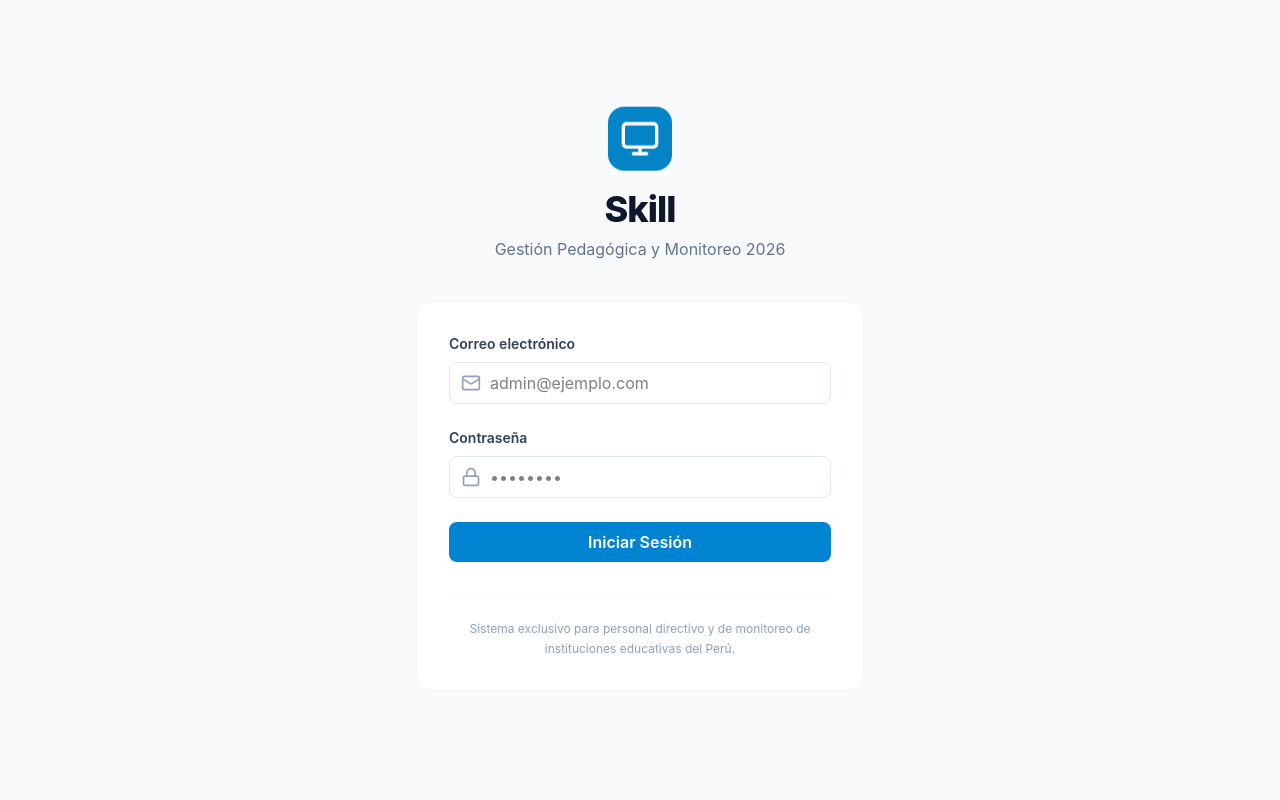
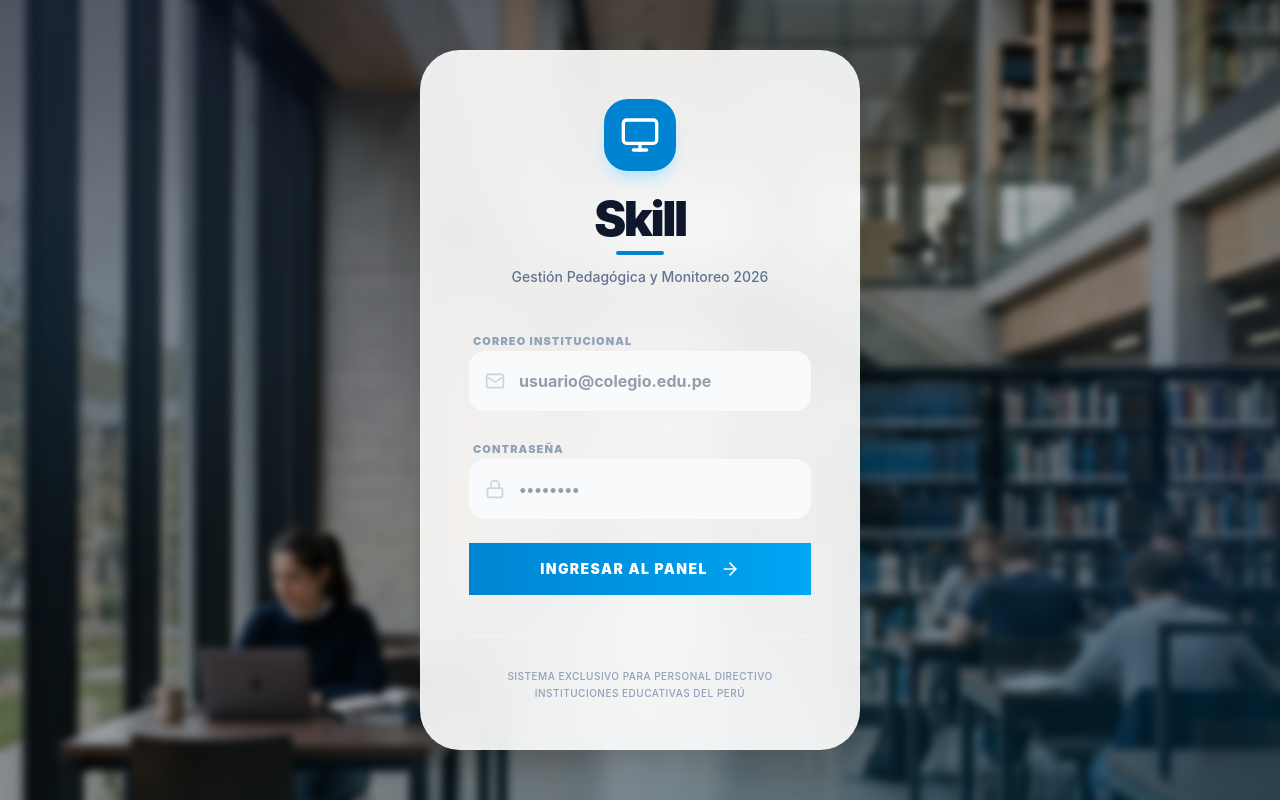
Before and after one commit to YasmaniJob/Skill, a React (Vite) app: page /login in a window 1280 px wide. Built offline with nearby package versions, Linux system fonts and the light colour scheme; no server answers.

Commit message:
UI-UX Pro Max Redesign: Premium login page with glassmorphism and background imagery

```diff
--- a/src/pages/Login.jsx
+++ b/src/pages/Login.jsx
@@ -1,9 +1,10 @@
 import { useState } from 'react';
 import { useNavigate, Navigate } from 'react-router-dom';
 import { useAuth } from '../hooks/useAuth.jsx';
-import { Monitor, Mail, Lock, Loader2, AlertCircle } from 'lucide-react';
+import { Monitor, Mail, Lock, Loader2, AlertCircle, ArrowRight } from 'lucide-react';
 import { toast } from 'react-hot-toast';
 import { showErrorToast, getErrorMessage } from '../lib/errorUtils';
+import { motion, AnimatePresence } from 'framer-motion';
 
 const Login = () => {
   const [email, setEmail] = useState('');
@@ -18,15 +19,15 @@ const Login = () => {
   const handleSubmit = async (e) => {
     e.preventDefault();
     setIsLoading(true);
+    setAuthError(null);
 
     try {
-      setAuthError(null);
       await login(email, password);
       toast.success('¡Bienvenido de nuevo!');
       navigate('/');
     } catch (error) {
       console.error(error);
-      const message = showErrorToast(error, 'Error al iniciar sesión');
+      showErrorToast(error, 'Error al iniciar sesión');
       setAuthError(getErrorMessage(error));
     } finally {
       setIsLoading(false);
@@ -34,82 +35,139 @@ const Login = () => {
   };
 
   return (
-    <div className="min-h-screen bg-slate-50 flex items-center justify-center p-4">
-      <div className="max-w-md w-full">
+    <div className="min-h-screen relative flex items-center justify-center p-4 overflow-hidden font-sans">
+      {/* Background with Image */}
+      <div
+        className="absolute inset-0 z-0 scale-105"
+        style={{
+          backgroundImage: 'url(/login_bg.png)',
+          backgroundSize: 'cover',
+          backgroundPosition: 'center',
+          filter: 'brightness(0.7) blur(4px)'
+        }}
+      />
+
+      {/* Decorative Overlays */}
+      <div className="absolute inset-0 z-10 bg-gradient-to-br from-slate-900/60 via-transparent to-sky-900/40" />
+
+      <motion.div
+        initial={{ opacity: 0, y: 20 }}
+        animate={{ opacity: 1, y: 0 }}
+        transition={{ duration: 0.6 }}
+        className="relative z-20 w-full max-w-[440px]"
+      >
+        {/* Glass Card */}
+        <div className="bg-white/90 backdrop-blur-xl rounded-[2.5rem] shadow-2xl overflow-hidden border border-white/20 p-8 md:p-12">
+
+          {/* Header */}
           <div className="text-center mb-10">
-          <div className="inline-flex p-3 bg-primary-600 rounded-2xl mb-4 animate-bounce">
+            <motion.div
+              initial={{ scale: 0.8 }}
+              animate={{ scale: 1 }}
+              className="inline-flex p-4 bg-sky-600 rounded-3xl mb-6 shadow-lg shadow-sky-200"
+            >
               <Monitor className="w-10 h-10 text-white" />
-          </div>
-          <h1 className="text-4xl font-extrabold text-slate-900 tracking-tight">Skill</h1>
-          <p className="mt-2 text-slate-500">Gestión Pedagógica y Monitoreo 2026</p>
+            </motion.div>
+            <h1 className="text-5xl font-black text-slate-900 tracking-tighter mb-2">
+              Skill
+            </h1>
+            <div className="h-1 w-12 bg-sky-600 mx-auto rounded-full mb-3" />
+            <p className="text-slate-500 font-medium text-sm">
+              Gestión Pedagógica y Monitoreo 2026
+            </p>
           </div>
 
-        <div className="bg-white rounded-2xl p-8 border border-slate-100">
+          {/* Form */}
           <form onSubmit={handleSubmit} className="space-y-6">
-            <div>
-              <label className="block text-sm font-semibold text-slate-700 mb-2">Correo electrónico</label>
-              <div className="relative">
-                <div className="absolute inset-y-0 left-0 pl-3 flex items-center pointer-events-none">
-                  <Mail className="h-5 w-5 text-slate-400" />
+            <div className="space-y-2">
+              <label className="text-[11px] font-black uppercase tracking-widest text-slate-400 ml-1">
+                Correo Institucional
+              </label>
+              <div className="relative group">
+                <div className="absolute inset-y-0 left-0 pl-4 flex items-center pointer-events-none">
+                  <Mail className="h-5 w-5 text-slate-300 group-focus-within:text-sky-500 transition-colors" />
                 </div>
                 <input
                   type="email"
                   required
                   value={email}
                   onChange={(e) => setEmail(e.target.value)}
-                  className="input-field pl-10"
-                  placeholder="admin@ejemplo.com"
+                  className="w-full pl-12 pr-4 py-4 bg-slate-50 border-2 border-transparent focus:border-sky-500 focus:bg-white rounded-2xl text-slate-700 font-bold transition-all outline-none"
+                  placeholder="usuario@colegio.edu.pe"
                 />
               </div>
             </div>
 
-            <div>
-              <label className="block text-sm font-semibold text-slate-700 mb-2">Contraseña</label>
-              <div className="relative">
-                <div className="absolute inset-y-0 left-0 pl-3 flex items-center pointer-events-none">
-                  <Lock className="h-5 w-5 text-slate-400" />
+            <div className="space-y-2">
+              <label className="text-[11px] font-black uppercase tracking-widest text-slate-400 ml-1">
+                Contraseña
+              </label>
+              <div className="relative group">
+                <div className="absolute inset-y-0 left-0 pl-4 flex items-center pointer-events-none">
+                  <Lock className="h-5 w-5 text-slate-300 group-focus-within:text-sky-500 transition-colors" />
                 </div>
                 <input
                   type="password"
                   required
                   value={password}
                   onChange={(e) => setPassword(e.target.value)}
-                  className="input-field pl-10"
+                  className="w-full pl-12 pr-4 py-4 bg-slate-50 border-2 border-transparent focus:border-sky-500 focus:bg-white rounded-2xl text-slate-700 font-bold transition-all outline-none"
                   placeholder="••••••••"
                 />
               </div>
             </div>
 
+            <AnimatePresence>
+              {authError && (
+                <motion.div
+                  initial={{ opacity: 0, height: 0 }}
+                  animate={{ opacity: 1, height: 'auto' }}
+                  exit={{ opacity: 0, height: 0 }}
+                  className="overflow-hidden"
+                >
+                  <div className="p-4 bg-red-50 border border-red-100 rounded-2xl flex items-center gap-3 text-red-600 text-xs font-bold">
+                    <AlertCircle className="w-5 h-5 flex-shrink-0" />
+                    <p>{authError}</p>
+                  </div>
+                </motion.div>
+              )}
+            </AnimatePresence>
+
             <button
               type="submit"
               disabled={isLoading}
-              className="btn-primary w-full flex items-center justify-center gap-2"
+              className="relative w-full overflow-hidden group"
             >
+              <div className="absolute inset-0 bg-gradient-to-r from-sky-600 to-sky-500 group-hover:scale-105 transition-transform duration-300" />
+              <div className="relative flex items-center justify-center gap-3 py-4 px-6 text-white font-black uppercase tracking-widest text-sm disabled:opacity-70">
                 {isLoading ? (
                   <>
                     <Loader2 className="w-5 h-5 animate-spin" />
-                  Iniciando sesión...
+                    Validando...
                   </>
                 ) : (
-                'Iniciar Sesión'
+                  <>
+                    Ingresar al Panel
+                    <ArrowRight className="w-5 h-5 group-hover:translate-x-1 transition-transform" />
+                  </>
                 )}
+              </div>
             </button>
-
-            {authError && (
-              <div className="mt-4 p-3 bg-red-50 border border-red-100 rounded-xl flex items-center gap-2 text-red-600 text-xs font-bold animate-shake">
-                <AlertCircle className="w-4 h-4" />
-                {authError}
-              </div>
-            )}
           </form>
 
-          <div className="mt-8 pt-6 border-t border-slate-50">
-            <p className="text-xs text-center text-slate-400 leading-relaxed">
-              Sistema exclusivo para personal directivo y de monitoreo de instituciones educativas del Perú.
+          {/* Footer Info */}
+          <div className="mt-10 pt-8 border-t border-slate-100 text-center">
+            <p className="text-[10px] text-slate-400 font-medium leading-relaxed uppercase tracking-wider">
+              Sistema exclusivo para personal directivo<br/>
+              Instituciones Educativas del Perú
             </p>
           </div>
         </div>
-      </div>
+      </motion.div>
+
+      {/* Aesthetic Floating Elements */}
+      <div className="absolute top-1/4 -left-20 w-64 h-64 bg-sky-500/10 rounded-full blur-[100px] z-0" />
+      <div className="absolute bottom-1/4 -right-20 w-64 h-64 bg-indigo-500/10 rounded-full blur-[100px] z-0" />
     </div>
   );
 };
```
Also changed, not shown: public/login_bg.png (added). Lines whose indentation alone changed are shown as unchanged.
